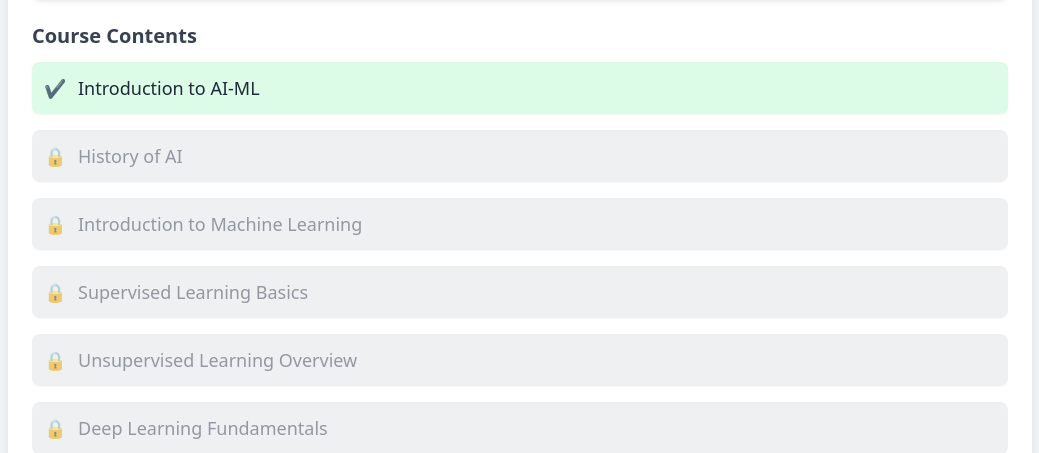
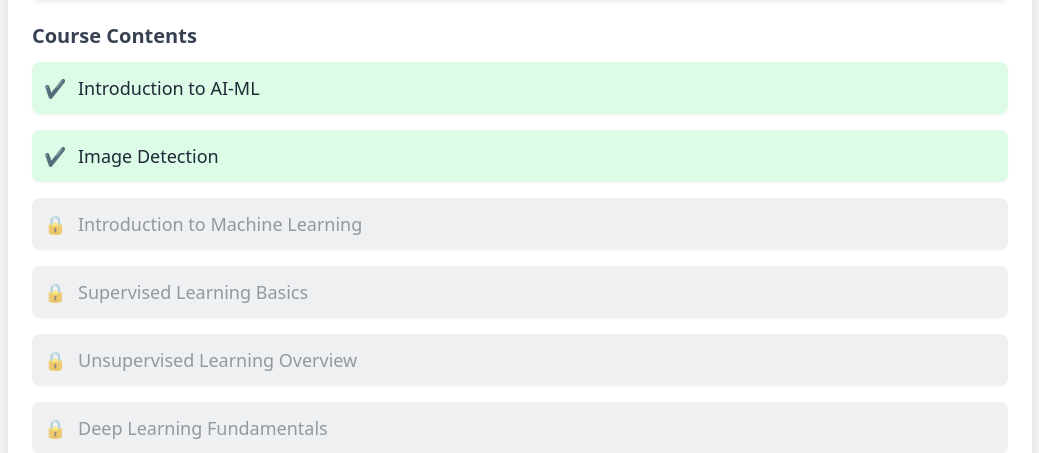
Before and after one commit to ELIGO534/Learning, a Django app: page /my_courses/ in a window 1280 px wide. Shown: the part 546-999 px from the top of the page, without its empty margins (120-1159 px from the left). Run offline with Django 5.2, Linux system fonts and the light colour scheme; parts of the project's set-up code (start-up, migrations or seed data) failed here and were passed over; some libraries are stand-ins or nearby versions.

Commit message:
updated templates

```diff
--- a/templates/my_courses.html
+++ b/templates/my_courses.html
@@ -21,29 +21,36 @@
 
         <!-- Video Section -->
         <div class="mb-6">
-            <h2 class="text-2xl font-bold text-gray-800 mb-2">Introduction to AI-ML</h2>
+            <h2 id="video-title" class="text-2xl font-bold text-gray-800 mb-2">Introduction to AI-ML</h2>
             <div class="relative w-full h-64 sm:h-96">
-                <iframe class="w-full h-full rounded-lg shadow-md"
-    src="https://drive.google.com/file/d/1POeUPP1vdk7sQHIOh_fkzzsdABLYY-F2/preview"
-    allowfullscreen>
-</iframe>
+                <iframe id="video-frame" class="w-full h-full rounded-lg shadow-md"
+                    src="https://drive.google.com/file/d/1POeUPP1vdk7sQHIOh_fkzzsdABLYY-F2/preview"
+                    allowfullscreen>
+                </iframe>
             </div>
         </div>
 
         <!-- Course Content -->
         <h3 class="text-xl font-semibold text-gray-700 mb-3">Course Contents</h3>
         <ul class="space-y-4">
-            <!-- Unlocked Lesson -->
+            <!-- Unlocked Lessons -->
             <li class="flex items-center space-x-3 bg-green-100 p-3 rounded-lg shadow-sm">
                 <span class="text-green-600 text-lg font-semibold">✔</span>
-                <a href="#" class="text-gray-800 text-lg font-medium hover:underline">Introduction to AI-ML</a>
+                <a href="#" class="text-gray-800 text-lg font-medium hover:underline"
+                   onclick="changeVideo('Introduction to AI-ML', 'https://drive.google.com/file/d/1POeUPP1vdk7sQHIOh_fkzzsdABLYY-F2/preview')">
+                   Introduction to AI-ML
+                </a>
+            </li>
+
+            <li class="flex items-center space-x-3 bg-green-100 p-3 rounded-lg shadow-sm">
+                <span class="text-green-600 text-lg font-semibold">✔</span>
+                <a href="#" class="text-gray-800 text-lg font-medium hover:underline"
+                   onclick="changeVideo('Image Detection', 'https://drive.google.com/file/d/19QR0ceHmACc95h8MxOaJjAjAAs4jk4FA/preview')">
+                   Image Detection
+                </a>
             </li>
 
             <!-- Locked Lessons -->
-            <li class="flex items-center space-x-3 bg-gray-200 p-3 rounded-lg shadow-sm opacity-60">
-                <span class="text-red-500 text-lg font-semibold">🔒</span>
-                <span class="text-gray-600 text-lg font-medium">History of AI</span>
-            </li>
             <li class="flex items-center space-x-3 bg-gray-200 p-3 rounded-lg shadow-sm opacity-60">
                 <span class="text-red-500 text-lg font-semibold">🔒</span>
                 <span class="text-gray-600 text-lg font-medium">Introduction to Machine Learning</span>
@@ -100,5 +107,12 @@
         <p>&copy; 2025 Eligo. All Rights Reserved.</p>
     </footer>
 
+    <script>
+        function changeVideo(title, url) {
+            document.getElementById("video-title").innerText = title;
+            document.getElementById("video-frame").src = url;
+        }
+    </script>
+
 </body>
 </html>
```
